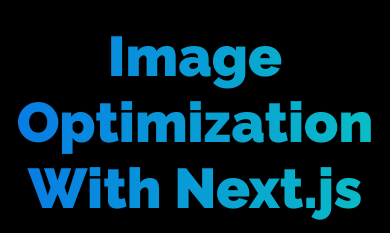
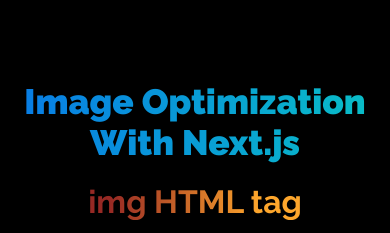
Before and after one commit to msaaddev/nextjs-conf-demo, a Next.js app: page /img in a window 390 px wide. Shown: the top 233 px of the page. Built offline with nearby package versions, Linux system fonts and the light colour scheme.

Commit message:
👌 IMPROVE: Responsiveness

```diff
--- a/styles/header.module.css
+++ b/styles/header.module.css
@@ -38,3 +38,10 @@
 		rgb(253, 166, 44) 80%
 	);
 }
+
+/* responsive styles */
+@media screen and (max-width: 600px) {
+	.container h2 {
+		font-size: 2.2rem;
+	}
+}
```
